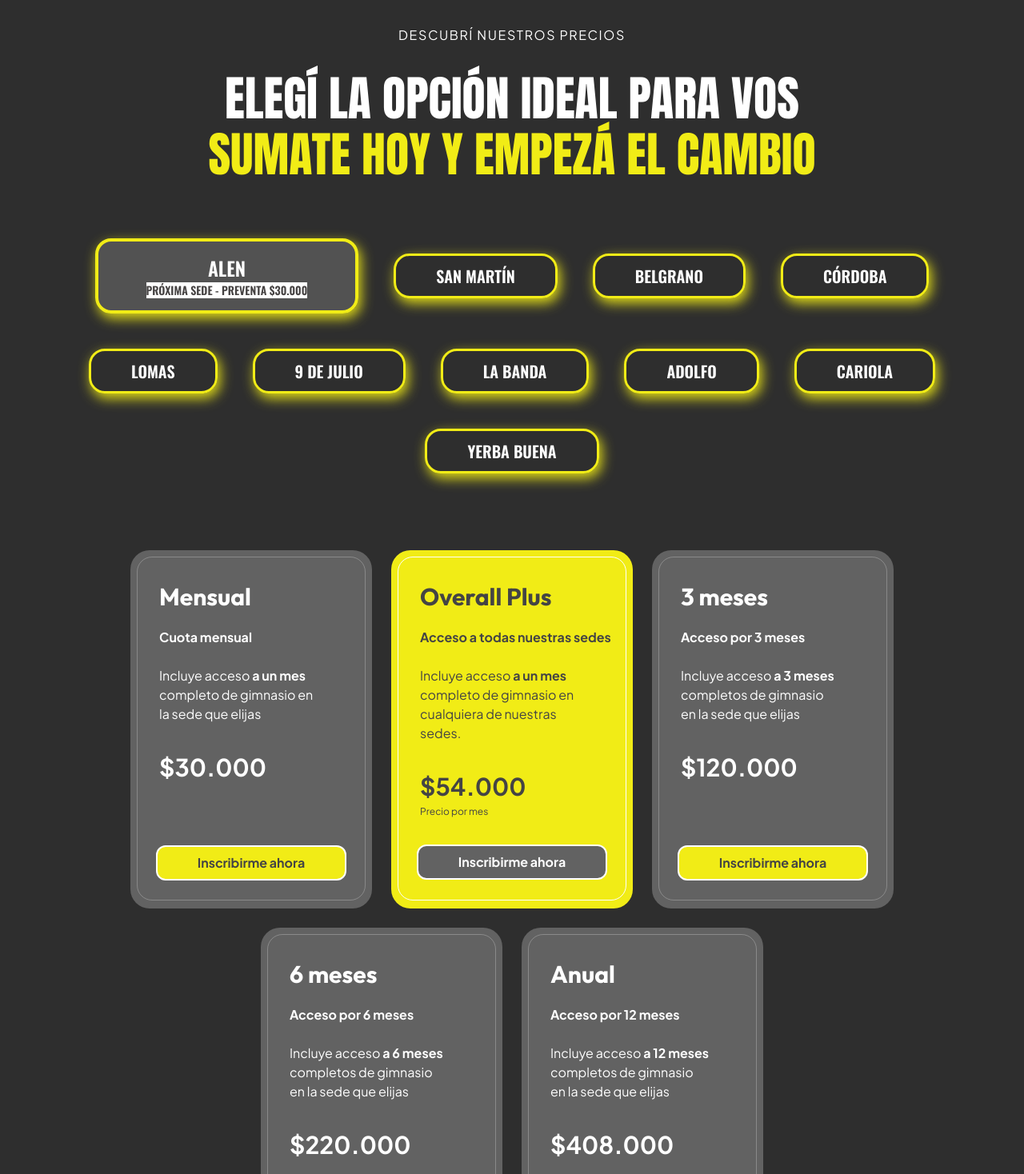
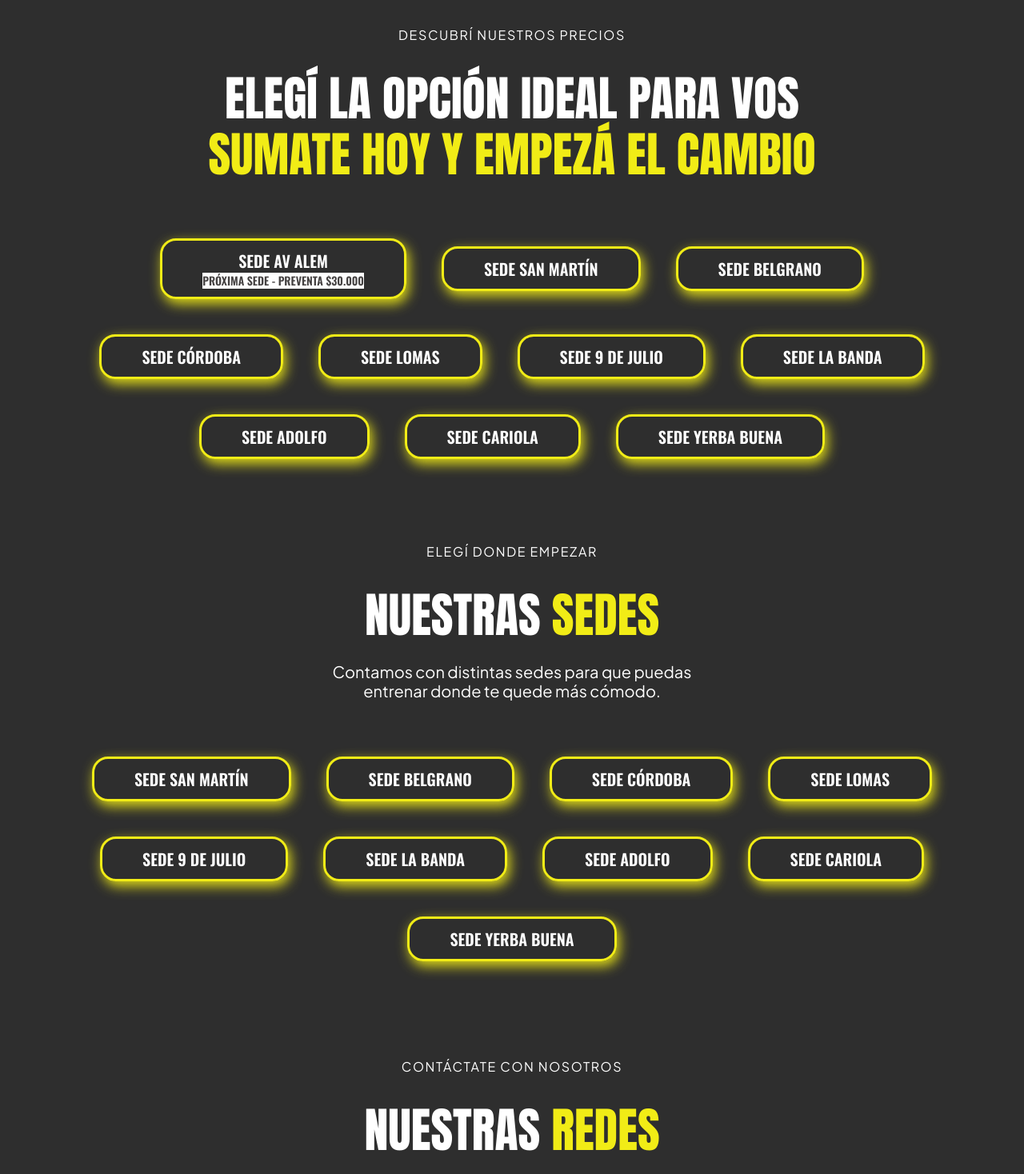
Before and after one commit to ezequielgimenez/overall-center-gym, a Next.js app: page / in a window 1280 px wide. Shown: the part 848-2316 px from the top of the page at 80% size. Built offline with nearby package versions, Linux system fonts and the light colour scheme.

Commit message:
add changes

```diff
--- a/src/app/components/Prices.tsx
+++ b/src/app/components/Prices.tsx
@@ -3,7 +3,7 @@
 const sedes = [
   {
     id: 1,
-    nombre: "ALEN",
+    nombre: "SEDE AV ALEM",
     preventa: "PRÓXIMA SEDE - PREVENTA $30.000",
     precios: {
       mensual: "$30.000",
@@ -18,7 +18,7 @@ const sedes = [
 
   {
     id: 2,
-    nombre: "SAN MARTÍN",
+    nombre: "SEDE SAN MARTÍN",
     precios: {
       mensual: "$45.000",
       plus: "$54.000",
@@ -32,7 +32,7 @@ const sedes = [
 
   {
     id: 3,
-    nombre: "BELGRANO",
+    nombre: "SEDE BELGRANO",
     precios: {
       mensual: "$48.000",
       plus: "$54.000",
@@ -46,7 +46,7 @@ const sedes = [
 
   {
     id: 4,
-    nombre: "CÓRDOBA",
+    nombre: "SEDE CÓRDOBA",
     precios: {
       mensual: "$45.000",
       plus: "$54.000",
@@ -60,7 +60,7 @@ const sedes = [
 
   {
     id: 5,
-    nombre: "LOMAS",
+    nombre: "SEDE LOMAS",
     precios: {
       mensual: "$48.000",
       plus: "$54.000",
@@ -73,7 +73,7 @@ const sedes = [
   },
   {
     id: 6,
-    nombre: "9 DE JULIO",
+    nombre: "SEDE 9 DE JULIO",
     precios: {
       mensual: "$48.000",
       plus: "$54.000",
@@ -87,7 +87,7 @@ const sedes = [
 
   {
     id: 7,
-    nombre: "LA BANDA",
+    nombre: "SEDE LA BANDA",
     precios: {
       mensual: "$48.000",
       plus: "$54.000",
@@ -101,7 +101,7 @@ const sedes = [
 
   {
     id: 8,
-    nombre: "ADOLFO",
+    nombre: "SEDE ADOLFO",
     precios: {
       mensual: "$45.000",
       plus: "$54.000",
@@ -114,7 +114,7 @@ const sedes = [
   },
   {
     id: 9,
-    nombre: "CARIOLA",
+    nombre: "SEDE CARIOLA",
     precios: {
       mensual: "$45.000",
       plus: "$54.000",
@@ -127,7 +127,7 @@ const sedes = [
   },
   {
     id: 10,
-    nombre: "YERBA BUENA",
+    nombre: "SEDE YERBA BUENA",
     precios: {
       mensual: "$45.000",
       plus: "$54.000",
@@ -145,8 +145,7 @@ import Link from "next/link";
 import { useState } from "react";
 
 export default function PricesSection() {
-  const [selectedSede, setSelectedSede] = useState(1);
-
+  const [selectedSede, setSelectedSede] = useState<number | null>(null);
   const sedeActual = sedes.find((sede) => sede.id === selectedSede);
 
   return (
@@ -190,6 +189,7 @@ export default function PricesSection() {
         onSelect={setSelectedSede}
       />
 
+      {selectedSede && (
         <div
           data-aos="fade-up"
           className="flex flex-wrap justify-center items-center py-24 gap-[24px] max-w-[962px] mx-auto"
@@ -207,7 +207,7 @@ export default function PricesSection() {
               </p>
               <p className="font-description font-normal text-[16px] pl-[27px] pr-[57px] pb-[32px]">
                 Incluye acceso <span className="font-bold">a un mes</span>{" "}
-              completo de gimnasio en la sede que elijas
+                completo de este gimnasio
               </p>
               <p className="font-description font-bold text-[30px] pl-[27px]">
                 {sedeActual?.precios.mensual}
@@ -261,7 +261,7 @@ export default function PricesSection() {
               </p>
               <p className="font-description font-normal text-[16px] pl-[27px] pr-[57px] pb-[32px]">
                 Incluye acceso <span className="font-bold">a 3 meses</span>{" "}
-              completos de gimnasio en la sede que elijas
+                completos de este gimnasio
               </p>
               <p className="font-description font-bold text-[30px] pl-[27px]">
                 {sedeActual?.precios.trimestral}
@@ -287,7 +287,7 @@ export default function PricesSection() {
               </p>
               <p className="font-description font-normal text-[16px] pl-[27px] pr-[57px] pb-[32px]">
                 Incluye acceso <span className="font-bold">a 6 meses</span>{" "}
-              completos de gimnasio en la sede que elijas
+                completos de este gimnasio
               </p>
               <p className="font-description font-bold text-[30px] pl-[27px]">
                 {sedeActual?.precios.semestral}
@@ -313,7 +313,7 @@ export default function PricesSection() {
               </p>
               <p className="font-description font-normal text-[16px] pl-[27px] pr-[57px] pb-[32px]">
                 Incluye acceso <span className="font-bold">a 12 meses</span>{" "}
-              completos de gimnasio en la sede que elijas
+                completos de este gimnasio
               </p>
               <p className="font-description font-bold text-[30px] pl-[27px]">
                 {sedeActual?.precios.anual}
@@ -329,6 +329,7 @@ export default function PricesSection() {
             </div>
           </div>
         </div>
+      )}
     </section>
   );
 }
--- a/src/app/components/SedeButtons.tsx
+++ b/src/app/components/SedeButtons.tsx
@@ -17,14 +17,20 @@ type Sede = {
 
 type Props = {
   sedes: Sede[];
-  selectedSede: number;
+  selectedSede: number | null;
   onSelect: (id: number) => void;
+  title?: string;
 };
 
 import { useState } from "react";
 import Image from "next/image";
 
-export default function SedeButtons({ sedes, selectedSede, onSelect }: Props) {
+export default function SedeButtons({
+  sedes,
+  selectedSede,
+  onSelect,
+  title = "Ver precios por sede",
+}: Props) {
   const [mobileOpen, setMobileOpen] = useState(false);
 
   const sedeActual = sedes.find((sede) => sede.id === selectedSede);
@@ -54,7 +60,7 @@ export default function SedeButtons({ sedes, selectedSede, onSelect }: Props) {
               shrink-0
           "
           >
-            {sedeActual?.nombre}
+            {sedeActual?.nombre ?? title}
             <div>
               <Image
                 src="/logo/menu2.png"
--- a/src/app/components/Sedes.tsx
+++ b/src/app/components/Sedes.tsx
@@ -3,7 +3,7 @@
 const sedes = [
   {
     id: 1,
-    nombre: "ALEN",
+    nombre: "SEDE AV ALEM",
     preventa: "PRÓXIMA SEDE - PREVENTA $30.000",
     precios: {
       mensual: "$30.000",
@@ -22,7 +22,7 @@ const sedes = [
 
   {
     id: 2,
-    nombre: "SAN MARTÍN",
+    nombre: "SEDE SAN MARTÍN",
     precios: {
       mensual: "$45.000",
       plus: "$54.000",
@@ -47,7 +47,7 @@ const sedes = [
 
   {
     id: 3,
-    nombre: "BELGRANO",
+    nombre: "SEDE BELGRANO",
     precios: {
       mensual: "$48.000",
       plus: "$54.000",
@@ -75,7 +75,7 @@ const sedes = [
 
   {
     id: 4,
-    nombre: "CÓRDOBA",
+    nombre: "SEDE CÓRDOBA",
     precios: {
       mensual: "$45.000",
       plus: "$54.000",
@@ -99,7 +99,7 @@ const sedes = [
 
   {
     id: 5,
-    nombre: "LOMAS",
+    nombre: "SEDE LOMAS",
     precios: {
       mensual: "$48.000",
       plus: "$54.000",
@@ -123,7 +123,7 @@ const sedes = [
   },
   {
     id: 6,
-    nombre: "9 DE JULIO",
+    nombre: "SEDE 9 DE JULIO",
     precios: {
       mensual: "$48.000",
       plus: "$54.000",
@@ -148,7 +148,7 @@ const sedes = [
 
   {
     id: 7,
-    nombre: "LA BANDA",
+    nombre: "SEDE LA BANDA",
     precios: {
       mensual: "$48.000",
       plus: "$54.000",
@@ -179,7 +179,7 @@ const sedes = [
 
   {
     id: 8,
-    nombre: "ADOLFO",
+    nombre: "SEDE ADOLFO",
     precios: {
       mensual: "$45.000",
       plus: "$54.000",
@@ -206,7 +206,7 @@ const sedes = [
   },
   {
     id: 9,
-    nombre: "CARIOLA",
+    nombre: "SEDE CARIOLA",
     precios: {
       mensual: "$45.000",
       plus: "$54.000",
@@ -233,7 +233,7 @@ const sedes = [
   },
   {
     id: 10,
-    nombre: "YERBA BUENA",
+    nombre: "SEDE YERBA BUENA",
     precios: {
       mensual: "$45.000",
       plus: "$54.000",
@@ -268,10 +268,9 @@ import Autoplay from "embla-carousel-autoplay";
 
 import { useEffect, useState } from "react";
 export default function SedesComp() {
-  const [selectedSede, setSelectedSede] = useState(2);
+  const [selectedSede, setSelectedSede] = useState<number | null>(null);
   const sedesVisibles = sedes.filter((sede) => sede.visible);
-  const sedeActual = sedesVisibles.find((sede) => sede.id === selectedSede)!;
-
+  const sedeActual = sedesVisibles.find((sede) => sede.id === selectedSede);
   const [emblaRef, emblaApi] = useEmblaCarousel(
     {
       loop: true,
@@ -335,10 +334,13 @@ export default function SedesComp() {
           sedes={sedesVisibles}
           selectedSede={selectedSede}
           onSelect={setSelectedSede}
+          title="Conocé nuestras sedes"
         />
       </div>
 
       {/* CONTENIDO */}
+      {/* CONTENIDO */}
+      {selectedSede && (
         <div
           data-aos="fade-up"
           className="flex flex-col lg:flex-row justify-center items-center h-auto lg:px-0 lg:h-[552px] border-t border-b border-white/50 gap-[40px] lg:gap-[96px] mt-[70px]"
@@ -356,7 +358,7 @@ export default function SedesComp() {
     "
           >
             <div className="flex h-full">
-            {sedeActual.imagenes.map((imagen, index) => (
+              {sedeActual?.imagenes.map((imagen, index) => (
                 <div key={index} className="relative min-w-full h-full">
                   <Image
                     src={imagen}
@@ -381,7 +383,7 @@ export default function SedesComp() {
         z-20
       "
             >
-            {sedeActual.imagenes.map((_, index) => (
+              {sedeActual?.imagenes.map((_, index) => (
                 <button
                   key={index}
                   onClick={() => emblaApi?.scrollTo(index)}
@@ -414,7 +416,7 @@ export default function SedesComp() {
     "
           >
             <h3 className="font-card font-light text-[36px] text-white">
-            SEDE <span className="font-bold">{sedeActual.nombre}</span>
+              <span className="font-bold">{sedeActual?.nombre}</span>
             </h3>
             <div className="pt-[32px] flex flex-col gap-[24px]">
               <div className="border-l-4 border-[#F1EC16] pl-4 space-y-4">
@@ -427,7 +429,7 @@ export default function SedesComp() {
                     unoptimized
                   />
                   <p className="text-white text-[18px] lg:text-[20px]">
-                  {sedeActual.ubicacion}
+                    {sedeActual?.ubicacion}
                   </p>
                 </div>
                 <div className="flex items-start gap-[16px]">
@@ -440,10 +442,10 @@ export default function SedesComp() {
                   />
                   <div>
                     <p className="text-white text-[18px] lg:text-[20px] leading-[32px]">
-                    {sedeActual.descripcion}
+                      {sedeActual?.descripcion}
                     </p>
                     <p className="text-white text-[18px] lg:text-[20px] leading-[32px]">
-                    {sedeActual.descripcion2}
+                      {sedeActual?.descripcion2}
                     </p>
                   </div>
                 </div>
@@ -458,7 +460,7 @@ export default function SedesComp() {
                   />
                   <div>
                     <p className="text-white text-[18px] lg:text-[20px]">
-                    {sedeActual.whatsapp}
+                      {sedeActual?.whatsapp}
                     </p>
                     <p className="text-[#8E9192] font-description font-bold text-[14px]">
                       WHATSAPP
@@ -476,6 +478,7 @@ export default function SedesComp() {
             </div>
           </div>
         </div>
+      )}
     </section>
   );
 }
```
Lines whose indentation alone changed are shown as unchanged.
